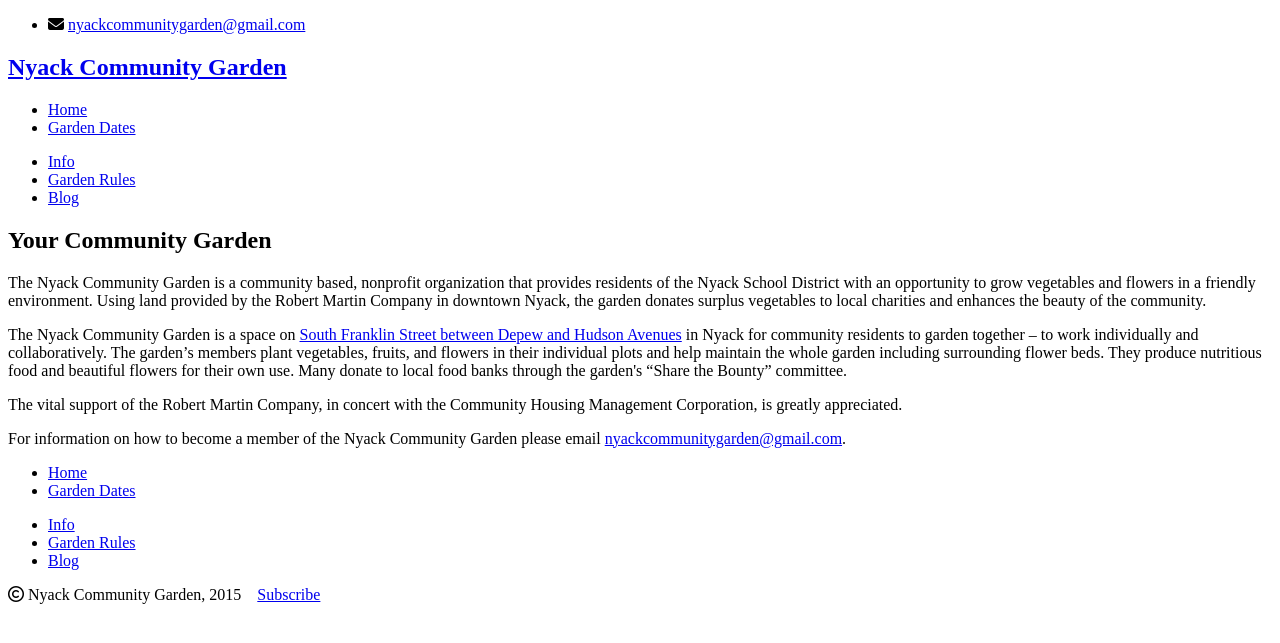
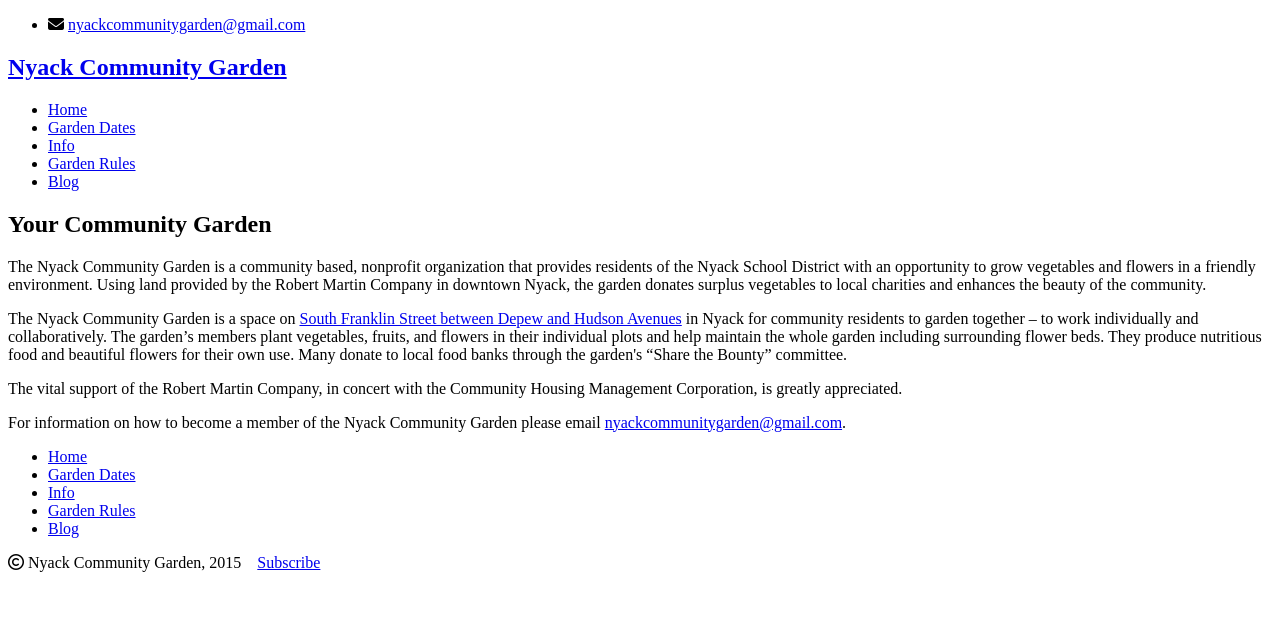
Before and after one commit to bosborne/nyackcommunitygarden, a Jekyll site: the page built from index.html, in a window 1280 px wide. Shown: the top 643 px of the page. Built offline with Jekyll 4.4.1, drawn with Linux system fonts in a browser that asks for light colours; nearby versions of some CDN libraries; library files that are not in the unit come from our copies; Markdown is read by kramdown in place of the engine named in the settings.

```diff
--- a/_includes/navigation.html
+++ b/_includes/navigation.html
@@ -1,8 +1,8 @@
 <ul class="nav nav-major">
 	<li class="home"><a href="/">Home</a></li>
 	<li class="cats"><a href="/garden-dates/">Garden Dates</a></li>
-</ul>
-<ul class="nav nav-minor">
+<!-- </ul>
+<ul class="nav nav-minor"> -->
 	<li class="info"><a href="/info/">Info</a></li>
 	<li class="contact"><a href="/garden-rules/">Garden Rules</a></li>
 	<li class="blog"><a href="/blog/">Blog</a></li>
```
